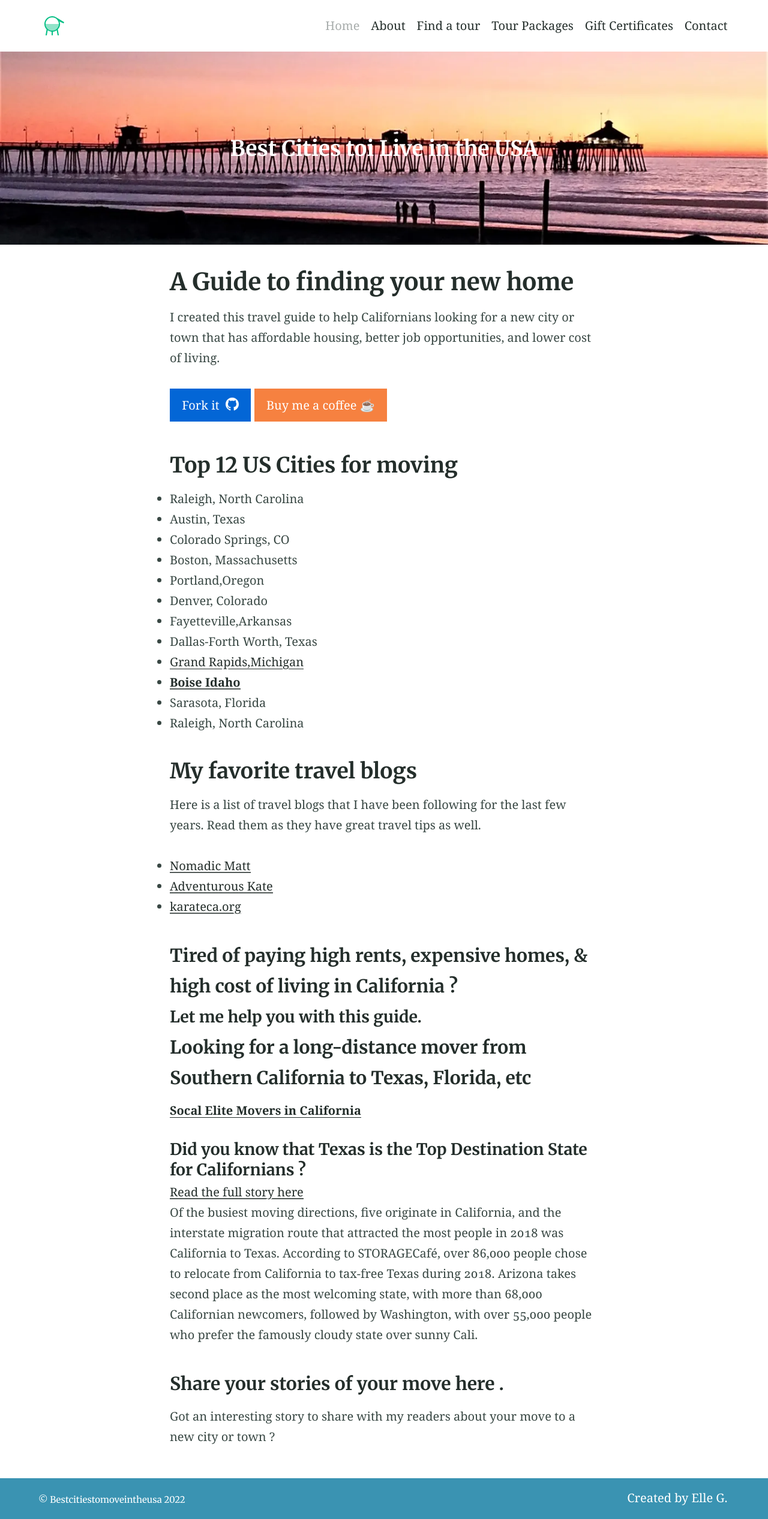
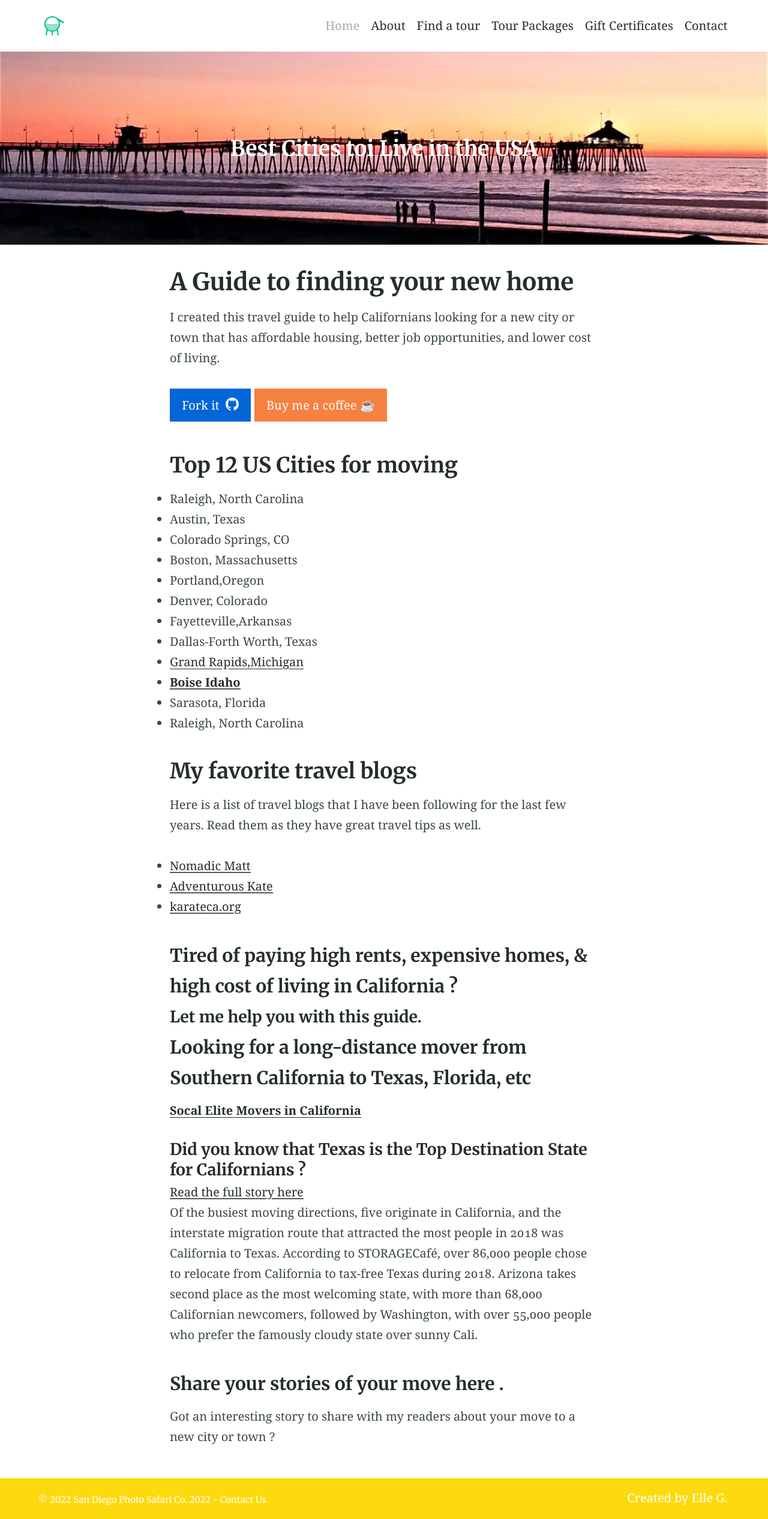
Before and after one commit to Coolweb2go/californiaphotosafaris, a Jekyll site: the page built from index.md, in a window 1280 px wide. Shown: the whole page at 60% size. Built offline with Jekyll 4.4.1, drawn with Linux system fonts in a browser that asks for light colours.

Commit message:
Footer updated

```diff
--- a/_includes/site-footer.html
+++ b/_includes/site-footer.html
@@ -1,7 +1,7 @@
 <footer class="footer">
   <div class="container">
     <div class="copyright  typeset">
-      <small class="small">&copy; {{ site.title }} {{ site.time | date: '%Y' }}</small>
+      <small class="small">&copy; {{ site.time | date: '%Y' }} San Diego Photo Safari Co. {{ site.time | date: '%Y' }}  - <a href="/contact">Contact Us</a></small>
     </div>
 
     {% include nav-footer.html %}
--- a/_sass/_theme.scss
+++ b/_sass/_theme.scss
@@ -89,7 +89,7 @@ body {
 }
 
 .footer {
-  background: #3a93b2;
+  background: #FDDA0D;
   color: #fff;
   a {
     color: #fff;
```
